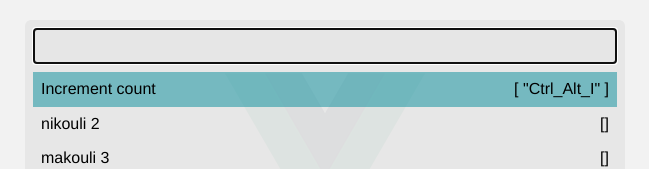
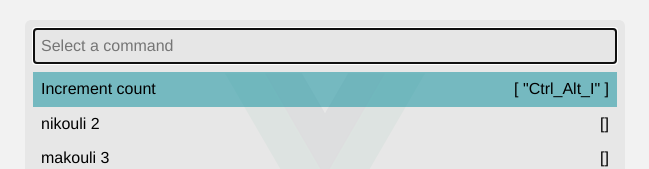
Before and after one commit to YouenEtrillard/vue-command-palette, a Vue app: page / in a window 1280 px wide. Shown: the top 169 px of the page, without its empty margins (315-964 px from the left). Built offline with nearby package versions, Linux system fonts and the light colour scheme.

Commit message:
add a placeholder to filter input

```diff
--- a/src/components/CommandPalette.vue
+++ b/src/components/CommandPalette.vue
@@ -87,6 +87,7 @@ whenever(keys.enter, () => {
         ref="elFilterInput"
         type="text"
         v-model="commandFilterText"
+        placeholder="Select a command"
       />
       <ul class="command-palette-list">
         <li
```
